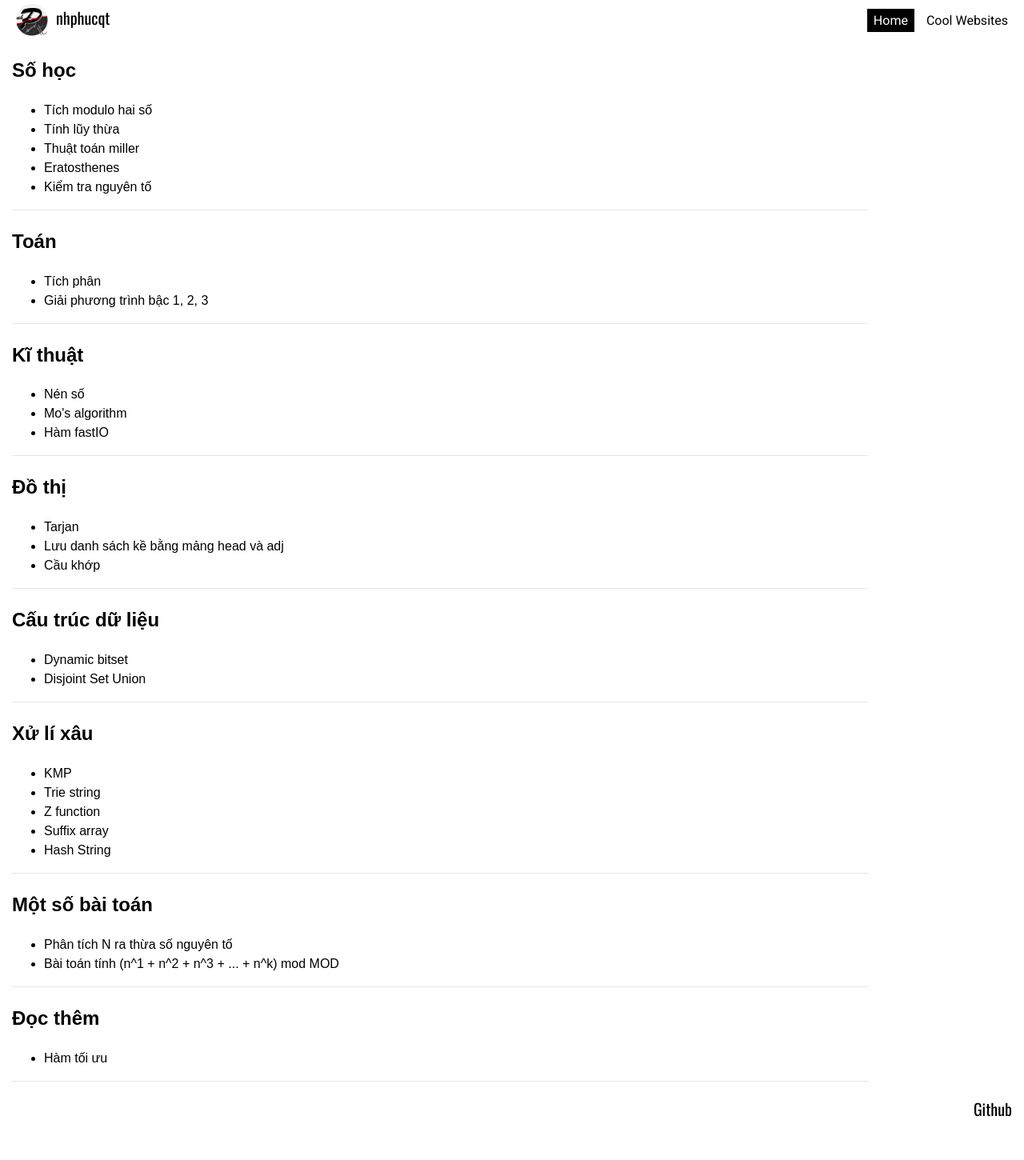
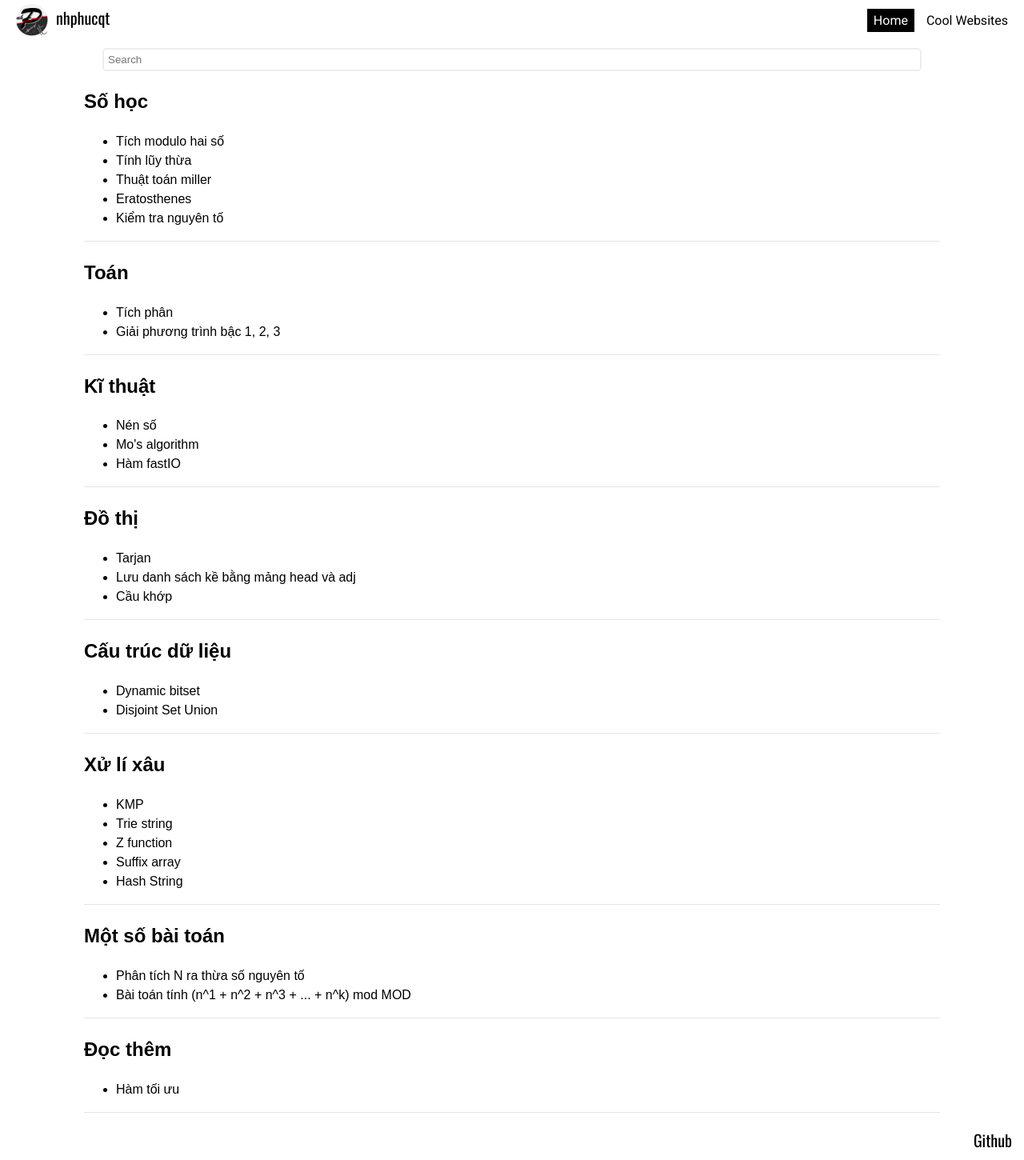
Before and after one commit to nhphucqt/nhphucqt.github.io, a Jekyll site: the page built from index.html, in a window 1280 px wide. Shown: the whole page at 80% size. Built offline with Jekyll 4.4.1, drawn with Linux system fonts in a browser that asks for light colours; comment, search, counter and statistics services are not loaded; before the commit the page ends 1411 px from its top, so only the background shows below that.

Commit message:
added Lunr search engine

```diff
--- a/_layouts/default.html
+++ b/_layouts/default.html
@@ -16,13 +16,9 @@
     </head>
     <body>
         {% include navigation.html %}
-
-        <script async src="https://cse.google.com/cse.js?cx=7283c719540a549bd">
-        </script>
-        <div class="gcse-search"></div>
-
         <div class="content-parent">
-            <div class="content">
+            {% include search-bar.html %}
+            <div id="content" class="content center">
                 {{ content }}
             </div>
         </div>
```
